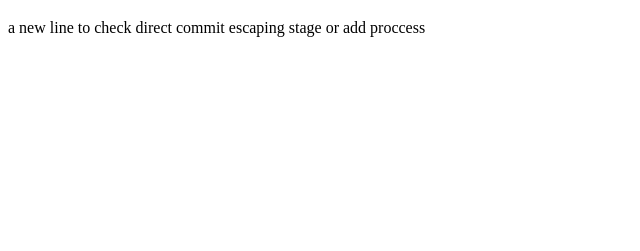
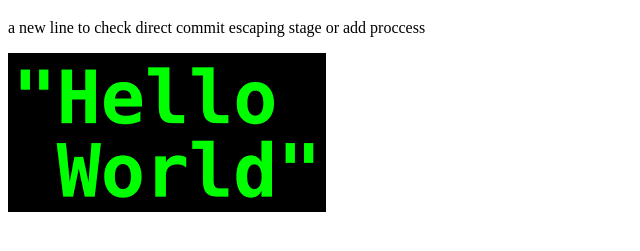
Before and after one commit to Govind0147/new-local-repo, a plain HTML site: page index.html in a window 1280 px wide. Shown: the part 61-312 px from the top of the page, without its empty margins (0-640 px from the left). Drawn offline with Linux system fonts and the light colour scheme.

Commit message:
an image is added

```diff
--- a/index.html
+++ b/index.html
@@ -9,5 +9,6 @@
 <body>
     <h1>Hello world</h1>
     <p>a new line to check direct commit escaping stage or add proccess</p>
+    <img src="new image.png" alt="hello world image">
 </body>
 </html>
```
Also changed, not shown: new image.png (added).
